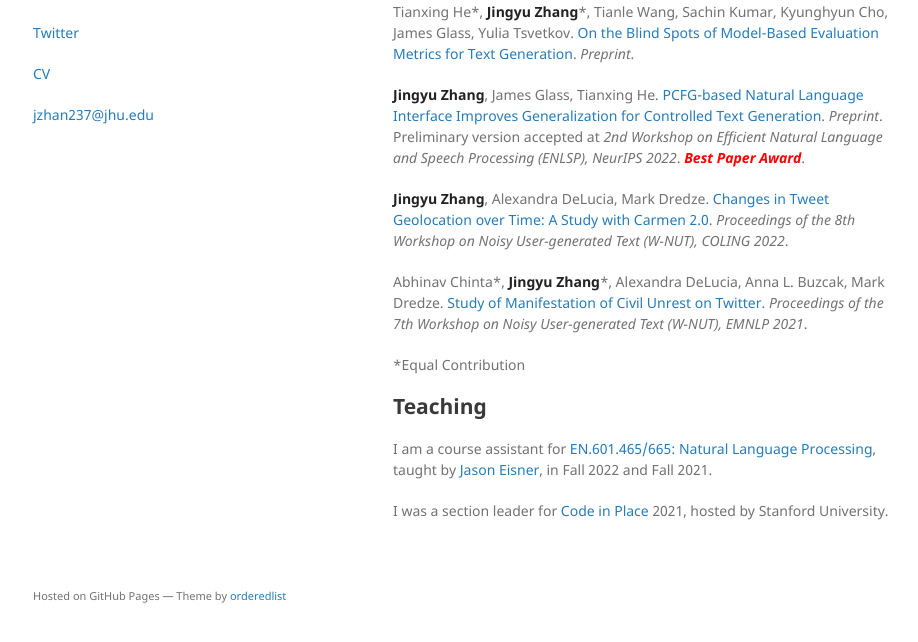
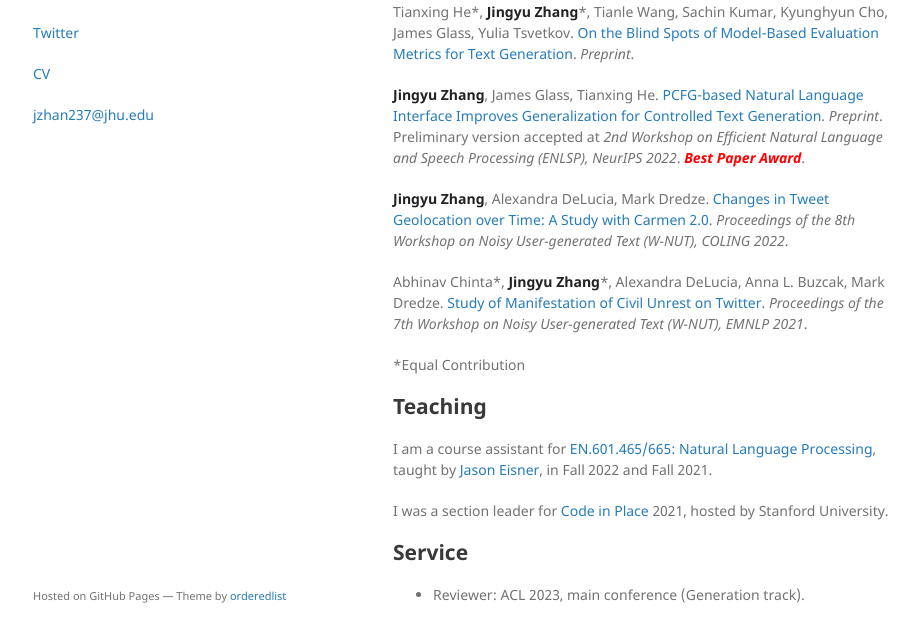
Before and after one commit to jackjyzhang/jackjyzhang.github.io, a Jekyll site: the page built from index.md, in a window 1280 px wide and 1046 px high, cut to the strip 371-1013 px from the top of the window. Shown: the whole strip, without its empty margins (177-1095 px from the left). Built offline with Jekyll 4.4.1, drawn with Linux system fonts in a browser that asks for light colours; comment, search, counter and statistics services are not loaded; part of the change alters nothing that is shown.

Commit message:
Add service section

```diff
--- a/index.md
+++ b/index.md
@@ -27,3 +27,10 @@ Abhinav Chinta\*, **Jingyu Zhang**\*, Alexandra DeLucia, Anna L. Buzcak, Mark Dr
 I am a course assistant for [EN.601.465/665: Natural Language Processing](https://www.cs.jhu.edu/~jason/465/), taught by [Jason Eisner](https://www.cs.jhu.edu/~jason), in Fall 2022 and Fall 2021.
 
 I was a section leader for [Code in Place](https://codeinplace.stanford.edu/) 2021, hosted by Stanford University.
+
+## Service
+- Reviewer: ACL 2023, main conference (Generation track).
+
+<!-- ## Fun Facts
+- I'm a big car person and a fan of [Formula One](https://www.formula1.com/) racing. My favorite driver is [Zhou Guanyu](https://en.wikipedia.org/wiki/Zhou_Guanyu), the first ever Chinese driver to compete in F1.
+- My favorite videogames are Civilization 6 and GTA 5 (tied). -->
```
